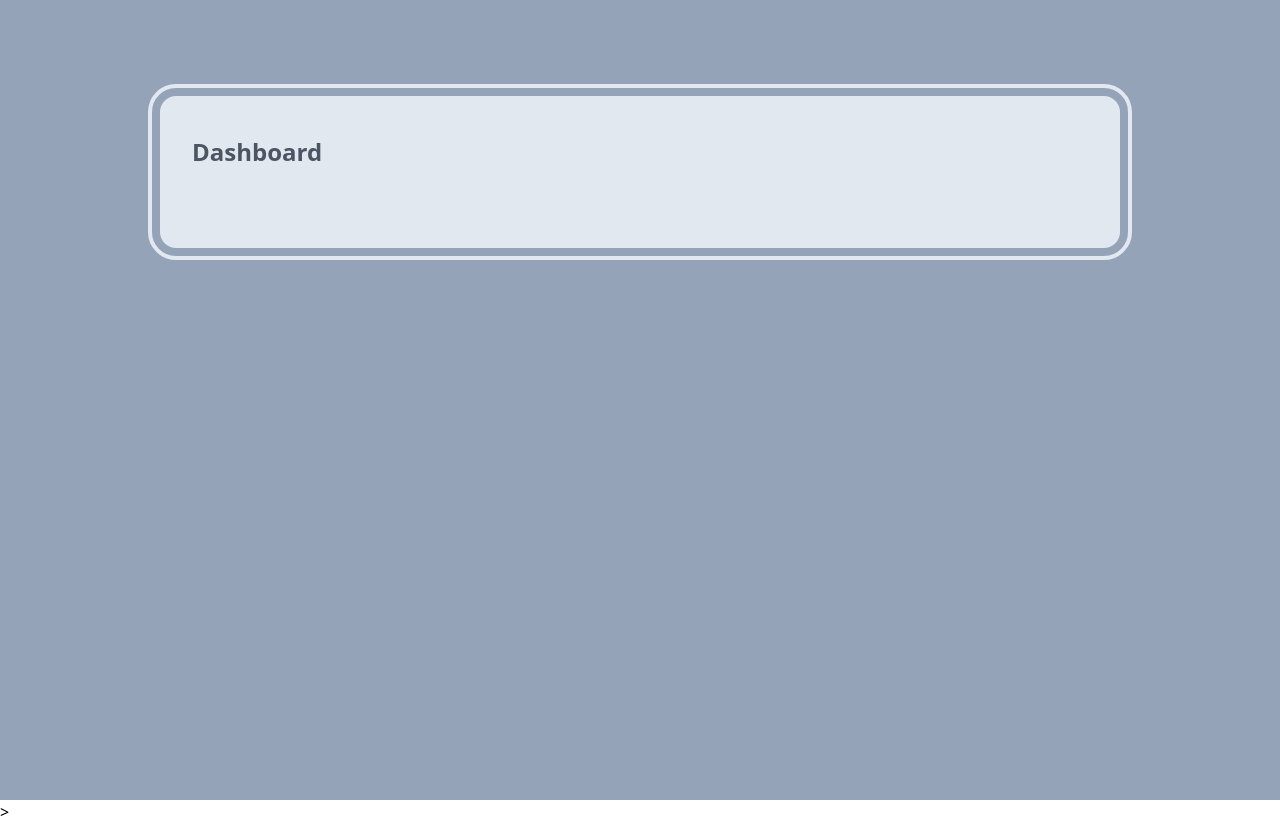
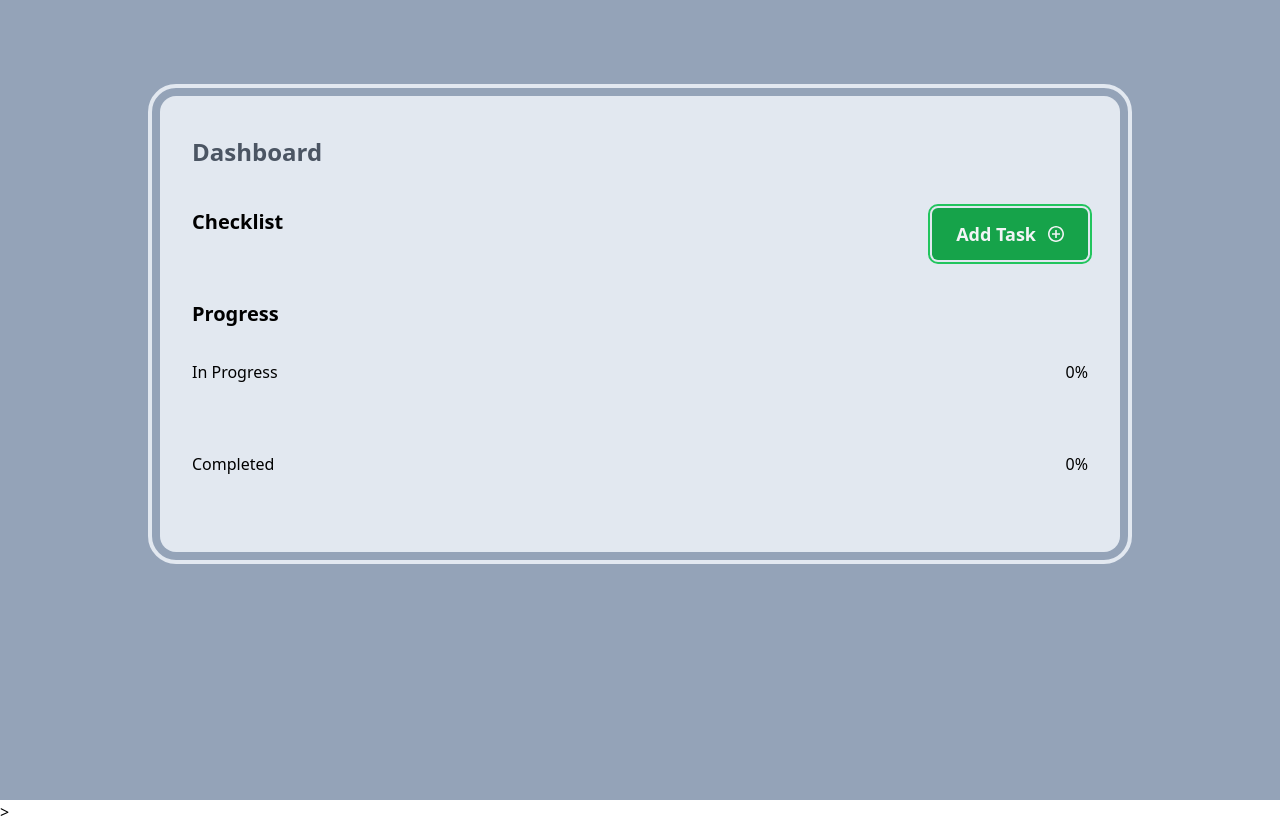
Before and after one commit to Ghost620/Noto-App-Svelte-Tailwind-Skeleton, a SvelteKit app in the folder noto-app/: page / in a window 1280 px wide. Built offline with nearby package versions, Linux system fonts and the light colour scheme.

Commit message:
progress bar added

```diff
--- /dev/null
+++ b/noto-app/src/lib/components/progress/ProgressBar.svelte
@@ -0,0 +1,20 @@
+<script>
+// @ts-nocheck
+
+	export let title;
+	export let percentage;
+	$: completeClass = title === 'Completed' ? 'bg-green-500' : 'bg-yellow-500';
+</script>
+
+<div>
+	<div class="flex justify-between text-base font-normal text-gray-three">
+		<p>{title}</p>
+		<p>{percentage}%</p>
+	</div>
+	<div class="mt-5 h-4 w-full overflow-hidden rounded-full bg-gray-one">
+		<div
+			class="{completeClass} h-4 rounded-full transition-all duration-500 ease-out"
+			style="width: {percentage}%"
+		/>
+	</div>
+</div>
--- /dev/null
+++ b/noto-app/src/lib/components/progress/ProgressSection.svelte
@@ -0,0 +1,21 @@
+<script>
+// @ts-nocheck
+
+	import ProgressBar from './ProgressBar.svelte';
+	import { notos } from '../../store/NotoStore';
+	export let completePercentage = 0;
+	export let progressPercentage = 0;
+	$: totalCount = $notos.length;
+	$: completeCount = $notos.filter((todo) => todo.complete).length;
+	$: progressCount = $notos.filter((todo) => !todo.complete).length;
+	$: completePercentage = Math.round((completeCount / totalCount) * 100) || 0;
+	$: progressPercentage = Math.round((progressCount / totalCount) * 100) || 0;
+</script>
+
+<section class="mt-10">
+	<h3 class="text-xl font-bold text-gray-three">Progress</h3>
+	<div class="mt-8 space-y-8">
+		<ProgressBar title="In Progress" percentage={progressPercentage} />
+		<ProgressBar title="Completed" percentage={completePercentage} />
+	</div>
+</section>
--- /dev/null
+++ b/noto-app/src/lib/components/todos/AddTodoSection.svelte
@@ -0,0 +1,34 @@
+<script>
+	import { addTodo } from '../../store/NotoStore';
+</script>
+
+<section class="flex justify-between">
+	<h3 class="text-xl font-bold text-gray-three">Checklist</h3>
+	<button
+		class="group flex items-center rounded-md border-white bg-green-600 px-6 py-3 text-lg font-semibold text-gray-100 outline outline-2 outline-offset-2 outline-green-500 hover:text-white focus-visible:text-white focus-visible:outline-green-500"
+		type="button"
+		on:click={addTodo}
+	>
+		Add Task
+		<svg
+			class="ml-3 h-4 w-4 text-gray-five group-hover:text-green-five group-focus-visible:text-green-five"
+			width="32"
+			height="32"
+			viewBox="0 0 32 32"
+			fill="none"
+			xmlns="http://www.w3.org/2000/svg"
+		>
+			<g clip-path="url(#clip0_35_391)">
+				<path
+					d="M14.4 14.4V8H17.6V14.4H24V17.6H17.6V24H14.4V17.6H8V14.4H14.4ZM16 32C7.1632 32 0 24.8368 0 16C0 7.1632 7.1632 0 16 0C24.8368 0 32 7.1632 32 16C32 24.8368 24.8368 32 16 32ZM16 28.8C19.3948 28.8 22.6505 27.4514 25.051 25.051C27.4514 22.6505 28.8 19.3948 28.8 16C28.8 12.6052 27.4514 9.3495 25.051 6.94903C22.6505 4.54857 19.3948 3.2 16 3.2C12.6052 3.2 9.3495 4.54857 6.94903 6.94903C4.54857 9.3495 3.2 12.6052 3.2 16C3.2 19.3948 4.54857 22.6505 6.94903 25.051C9.3495 27.4514 12.6052 28.8 16 28.8V28.8Z"
+					fill="currentColor"
+				/>
+			</g>
+			<defs>
+				<clipPath id="clip0_35_391">
+					<rect width="32" height="32" fill="white" />
+				</clipPath>
+			</defs>
+		</svg>
+	</button>
+</section>
--- /dev/null
+++ b/noto-app/src/lib/components/todos/TodoInput.svelte
@@ -0,0 +1,60 @@
+<script>
+// @ts-nocheck
+	import { deleteTodo, toggleComplete, editTodo } from '../../store/NotoStore';
+	export let todo;
+	$: completeClass = todo.complete ? 'bg-green-500' : 'bg-yellow-500';
+</script>
+
+<div class="flex items-center justify-between rounded-md border-2 border-gray-400 px-5 py-4">
+	<div class="flex w-full max-w-lg items-center justify-start">
+		<label for={`${todo.id}-checkbox`} class="sr-only">Complete todo</label>
+		<input
+			id={`${todo.id}-checkbox`}
+			type="checkbox"
+			checked={todo.complete}
+			on:change={() => toggleComplete(todo.id)}
+			class="h-4 w-4 rounded border border-gray-500 bg-white text-green-700 focus:border-green-500 focus:outline focus:outline-2 focus:outline-offset-2"
+		/>
+		<label for={`${todo.id}-text`} class="sr-only">Edit todo</label>
+		<input
+			id={`${todo.id}-text`}
+			type="text"
+			placeholder="Enter a todo"
+			value={todo.text}
+			on:input={(e) => editTodo(todo.id, e.target.value)}
+			class="ml-5 flex-1 text-ellipsis rounded-none border-x-0 border-t-0 border-b border-dashed border-b-gray-two bg-cream-four px-1 pb-1 text-base font-normal text-gray-three placeholder:text-gray-two focus:border-gray-500 focus:outline-none focus:ring-0"
+		/>
+		<span
+			class="{completeClass} ml-5 hidden rounded-full py-0.5 px-2 text-sm font-normal text-gray-five md:block"
+		>
+			{todo.complete ? 'Complete' : 'In Progress'}
+		</span>
+	</div>
+	<button
+		type="button"
+		on:click={() => deleteTodo(todo.id)}
+		class="group ml-4 flex items-center justify-center rounded-md p-2 hover:bg-steel-one focus:outline-none focus-visible:outline-2 focus-visible:outline-offset-2 focus-visible:outline-green-five"
+	>
+		<span class="sr-only">Delete todo</span>
+		<svg
+			class="h-5 w-5 text-slate-700 group-hover:text-gray-900"
+			width="32"
+			height="32"
+			viewBox="0 0 32 32"
+			fill="none"
+			xmlns="http://www.w3.org/2000/svg"
+		>
+			<g clip-path="url(#clip0_35_392)">
+				<path
+					d="M24 6.4H32V9.6H28.8V30.4C28.8 30.8244 28.6314 31.2313 28.3314 31.5314C28.0313 31.8314 27.6243 32 27.2 32H4.8C4.37565 32 3.96869 31.8314 3.66863 31.5314C3.36857 31.2313 3.2 30.8244 3.2 30.4V9.6H0V6.4H8V1.6C8 1.17565 8.16857 0.768688 8.46863 0.468629C8.76869 0.168571 9.17565 0 9.6 0H22.4C22.8243 0 23.2313 0.168571 23.5314 0.468629C23.8314 0.768688 24 1.17565 24 1.6V6.4ZM25.6 9.6H6.4V28.8H25.6V9.6ZM18.2624 19.2L21.0912 22.0288L18.8288 24.2912L16 21.4624L13.1712 24.2912L10.9088 22.0288L13.7376 19.2L10.9088 16.3712L13.1712 14.1088L16 16.9376L18.8288 14.1088L21.0912 16.3712L18.2624 19.2ZM11.2 3.2V6.4H20.8V3.2H11.2Z"
+					fill="#FF0000"
+				/>
+			</g>
+			<defs>
+				<clipPath id="clip0_35_392">
+					<rect width="32" height="32" fill="white" />
+				</clipPath>
+			</defs>
+		</svg>
+	</button>
+</div>
--- /dev/null
+++ b/noto-app/src/lib/components/todos/TodoSection.svelte
@@ -0,0 +1,10 @@
+<script>
+	import TodoInput from './TodoInput.svelte';
+	import { notos } from '../../store/NotoStore';
+</script>
+
+<section class="mt-8 space-y-4">
+	{#each $notos as todo (todo.id)}
+		<TodoInput {todo} />
+	{/each}
+</section>
--- a/noto-app/src/routes/+page.svelte
+++ b/noto-app/src/routes/+page.svelte
@@ -1,8 +1,18 @@
+<script>
+	import AddTodoSection from "../lib/components/todos/AddTodoSection.svelte";
+	import TodoSection from '../lib/components/todos/TodoSection.svelte';
+	import ProgressSection from '../lib/components/progress/ProgressSection.svelte';
+</script>
+
 <div class="min-h-screen bg-slate-400 selection:bg-green-300 md:p-24 md:px-8">
     <main class="mx-auto min-h-screen max-w-none rounded-none bg-slate-200 px-5 py-10 outline-none md:min-h-max md:max-w-[60rem] md:rounded-2xl md:px-8 md:outline md:outline-4 md:outline-offset-8 md:outline-slate-200">
 
         <h1 class="text-2xl font-bold text-gray-600 "> Dashboard </h1>
-        <div class="mt-10" />
+        <div class="mt-10">
+            <AddTodoSection />
+            <TodoSection />
+            <ProgressSection />
+        </div>
 
     </main>
 </div>>
```
